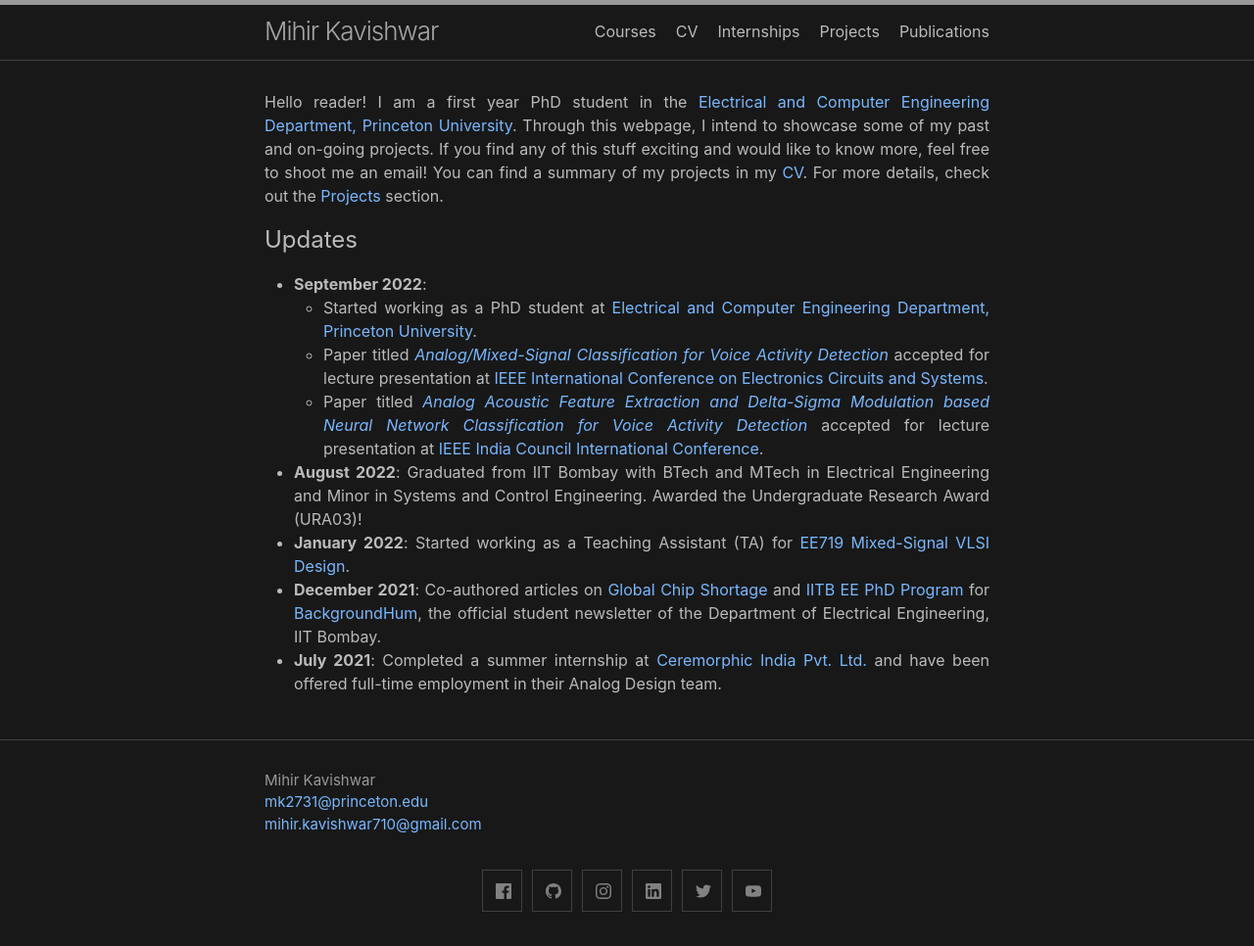
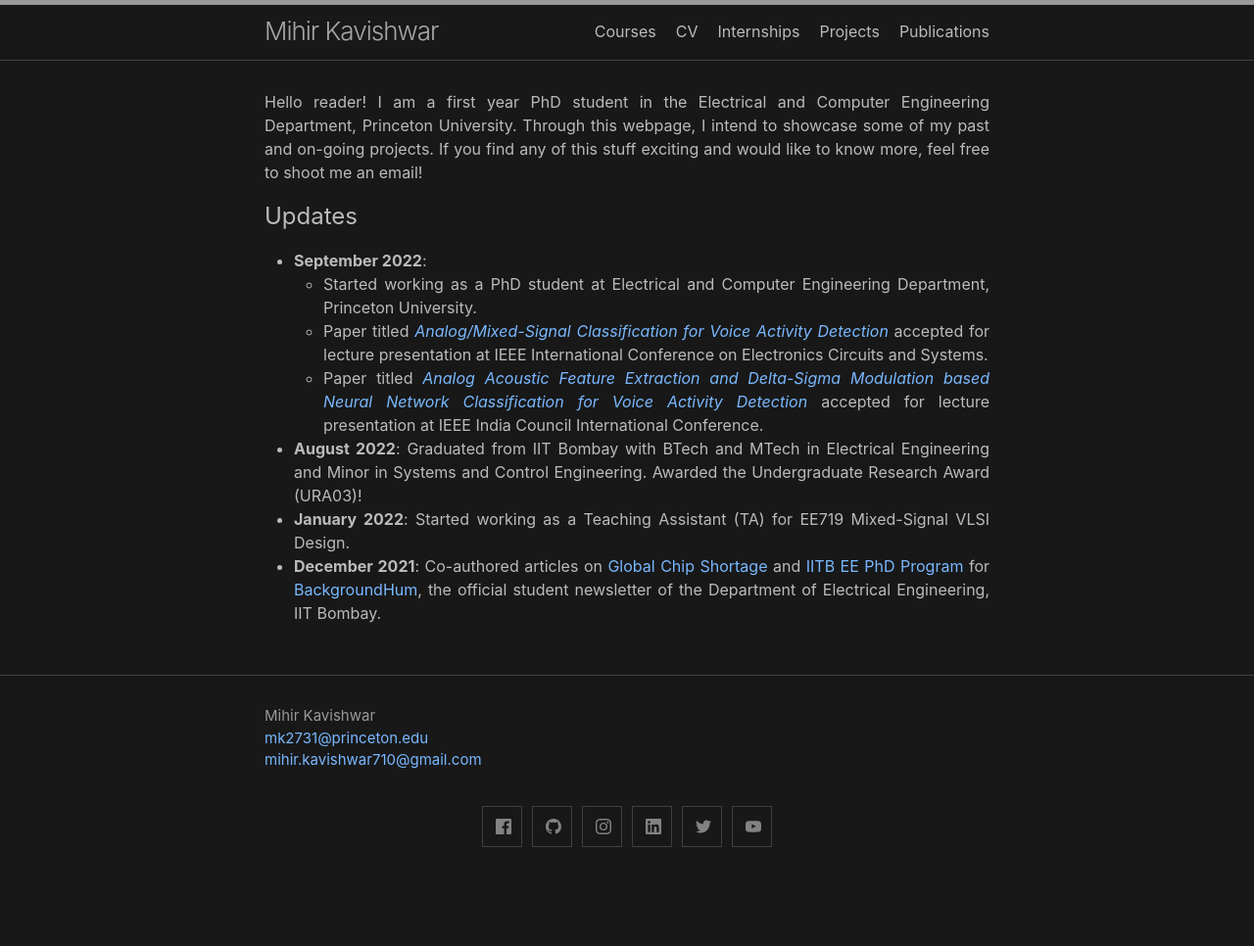
Before and after one commit to mihirvk/mihirvk.github.io, a Jekyll site: the page built from index.md, in a window 1280 px wide. Shown: the whole page at 98% size. Built offline with Jekyll 4.4.1, drawn with Linux system fonts in a browser that asks for light colours; after the commit the page ends 900 px from its top, so only the background shows below that.

Commit message:
Shortened intro

```diff
--- a/index.md
+++ b/index.md
@@ -10,7 +10,7 @@ layout: home
 
 <!-- <img align="left" src="assets/images/IMG_0771.jpg" alt="Mihir Kavishwar" style="height: 140px; width:140px; padding: 5px 20px 10px 0px;"/>  -->
 
-Hello reader! I am a first year PhD student in the [Electrical and Computer Engineering Department, Princeton University](https://ece.princeton.edu/). Through this webpage, I intend to showcase some of my past and on-going projects. If you find any of this stuff exciting and would like to know more, feel free to shoot me an email! You can find a summary of my projects in my [CV]({{site.url}}/assets/pdfs/Mihir_Kavishwar_Academic_CV.pdf). For more details, check out the [Projects]({{site.url}}/projects) section.
+Hello reader! I am a first year PhD student in the Electrical and Computer Engineering Department, Princeton University. Through this webpage, I intend to showcase some of my past and on-going projects. If you find any of this stuff exciting and would like to know more, feel free to shoot me an email!
 
 <!-- My research interests include integrated circuits and systems, wireline communication, computer architecture and machine learning. -->
 <!--
@@ -23,10 +23,9 @@ Through this webpage, I intend to showcase some of my past and on-going projects
 
 ## Updates
 - **September 2022**:
-  - Started working as a PhD student at [Electrical and Computer Engineering Department, Princeton University](https://ece.princeton.edu/).
-  - Paper titled [_Analog/Mixed-Signal Classification for Voice Activity Detection_](https://ieeexplore.ieee.org/abstract/document/9971057) accepted for lecture presentation at [IEEE International Conference on Electronics Circuits and Systems](https://2022.ieee-icecs.org/).
-  - Paper titled [_Analog Acoustic Feature Extraction and Delta-Sigma Modulation based Neural Network Classification for Voice Activity Detection_](https://ieeexplore.ieee.org/document/10039873) accepted for lecture presentation at [IEEE India Council International Conference](https://www.indicon2022.org/).
+  - Started working as a PhD student at Electrical and Computer Engineering Department, Princeton University.
+  - Paper titled [_Analog/Mixed-Signal Classification for Voice Activity Detection_](https://ieeexplore.ieee.org/abstract/document/9971057) accepted for lecture presentation at IEEE International Conference on Electronics Circuits and Systems.
+  - Paper titled [_Analog Acoustic Feature Extraction and Delta-Sigma Modulation based Neural Network Classification for Voice Activity Detection_](https://ieeexplore.ieee.org/document/10039873) accepted for lecture presentation at IEEE India Council International Conference.
 - **August 2022**: Graduated from IIT Bombay with BTech and MTech in Electrical Engineering and Minor in Systems and Control Engineering. Awarded the Undergraduate Research Award (URA03)!
-- **January 2022**: Started working as a Teaching Assistant (TA) for [EE719 Mixed-Signal VLSI Design](https://www.ee.iitb.ac.in/web/academics/courses/EE719).
+- **January 2022**: Started working as a Teaching Assistant (TA) for EE719 Mixed-Signal VLSI Design.
 - **December 2021**: Co-authored articles on [Global  Chip Shortage](https://www.ee.iitb.ac.in/~bh/pages/articles/Global-Chip-Shortage.html) and [IITB EE PhD Program](https://www.ee.iitb.ac.in/~bh/pages/articles/Demystifying-the-PhD-Program.html) for [BackgroundHum](https://www.ee.iitb.ac.in/~bh/index.html), the official student newsletter of the Department of Electrical Engineering, IIT Bombay.
-- **July 2021**: Completed a summer internship at [Ceremorphic India Pvt. Ltd.](https://ceremorphic.com/) and have been offered full-time employment in their Analog Design team.
```
